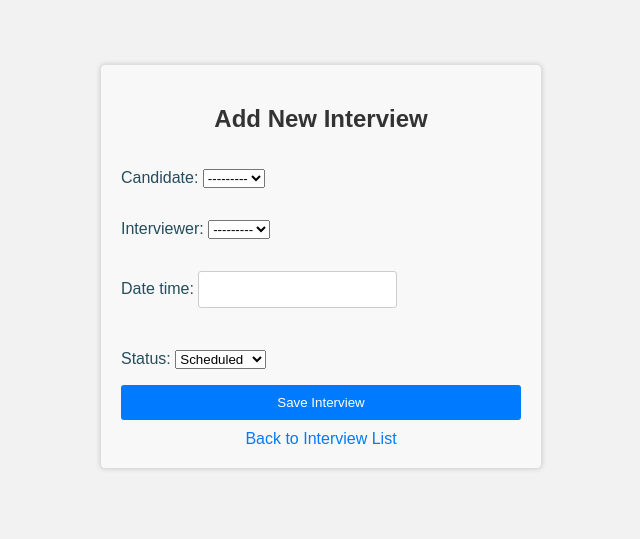
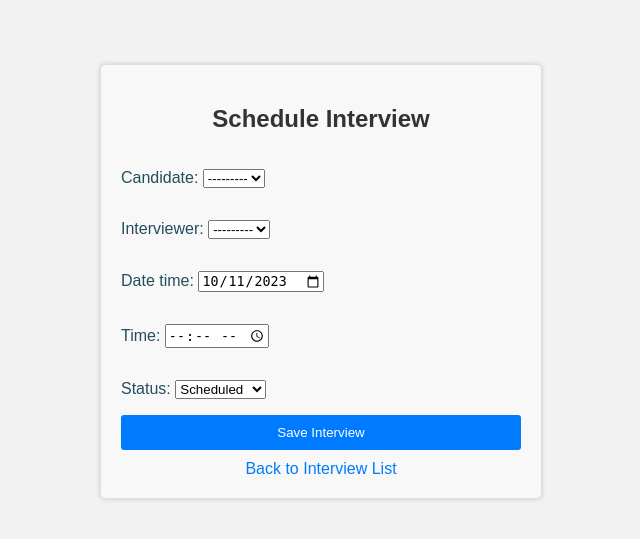
Before and after one commit to GalkaKG/interview_management_system, a Django app: page /add-interview/ in a window 1280 px wide. Shown: the part 70-609 px from the top of the page, without its empty margins (319-959 px from the left). Run offline with Django 4.2, Linux system fonts and the light colour scheme; data that the repository does not hold is empty.

Commit message:
added interview choices - date and time

```diff
--- a/interview_management_system/interview_management/forms.py
+++ b/interview_management_system/interview_management/forms.py
@@ -1,3 +1,5 @@
+from datetime import datetime
+
 from django import forms
 
 from interview_management_system.interview_management.models import Candidate, Interview
@@ -12,8 +14,14 @@ class AddCandidateForm(forms.ModelForm):
 class InterviewForm(forms.ModelForm):
     class Meta:
         model = Interview
-        fields = ['candidate', 'interviewer', 'date_time', 'status']
+        fields = ['candidate', 'interviewer', 'date_time', 'time', 'status']
 
-    widgets = {
-        'date_time': forms.DateInput(attrs={'type': 'date'}),
-    }
+    date_time = forms.DateField(
+        initial=datetime.now().strftime("%Y-%m-%d"),
+        widget=forms.widgets.DateInput(
+            attrs={'type': 'date'})
+    )
+
+    time = forms.CharField(
+        widget=forms.TimeInput(attrs={'type': 'time'})
+    )
--- a/interview_management_system/interview_management/models.py
+++ b/interview_management_system/interview_management/models.py
@@ -26,7 +26,8 @@ class Interview(models.Model):
     )
     candidate = models.ForeignKey(Candidate, on_delete=models.CASCADE)
     interviewer = models.ForeignKey(Interviewer, on_delete=models.CASCADE)
-    date_time = models.DateTimeField()
+    date_time = models.DateField()
+    time = models.TimeField(default='00:00:00')
     status = models.CharField(max_length=20, default='Scheduled', choices=STATUS_CHOICES)  # You can define interview status choices
 
     def __str__(self):
--- a/templates/interview-management/add-interview.html
+++ b/templates/interview-management/add-interview.html
@@ -2,7 +2,7 @@
 
 {% block content %}
 <div class="add-interview-container">
-    <h2>Add New Interview</h2>
+    <h2>Schedule Interview</h2>
     <form method="post">
         {% csrf_token %}
         {{ form.as_p }}
```
Also changed, not shown: interview_management_system/interview_management/migrations/0004_interview_time_alter_interview_date_time.py (added).
